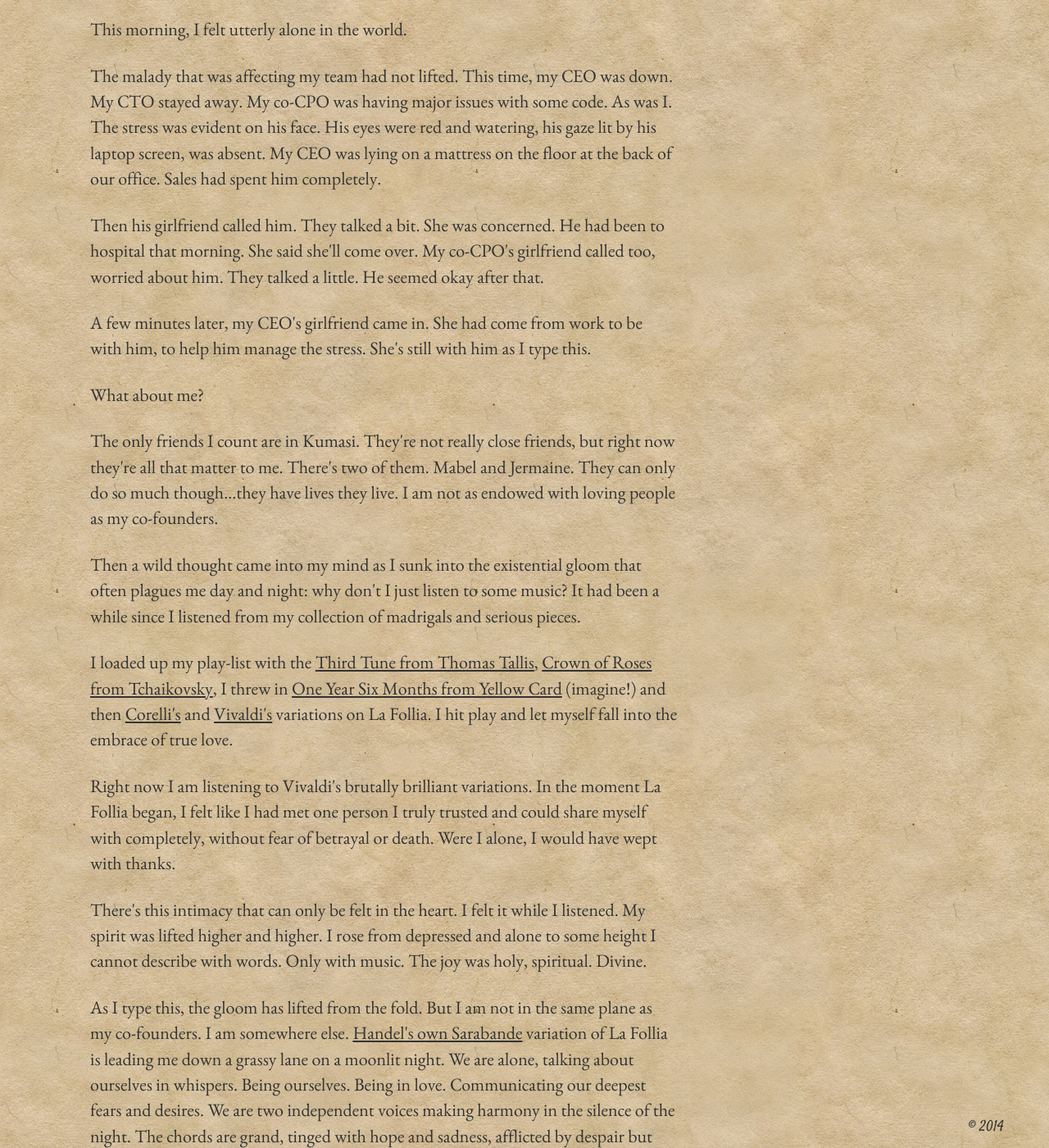
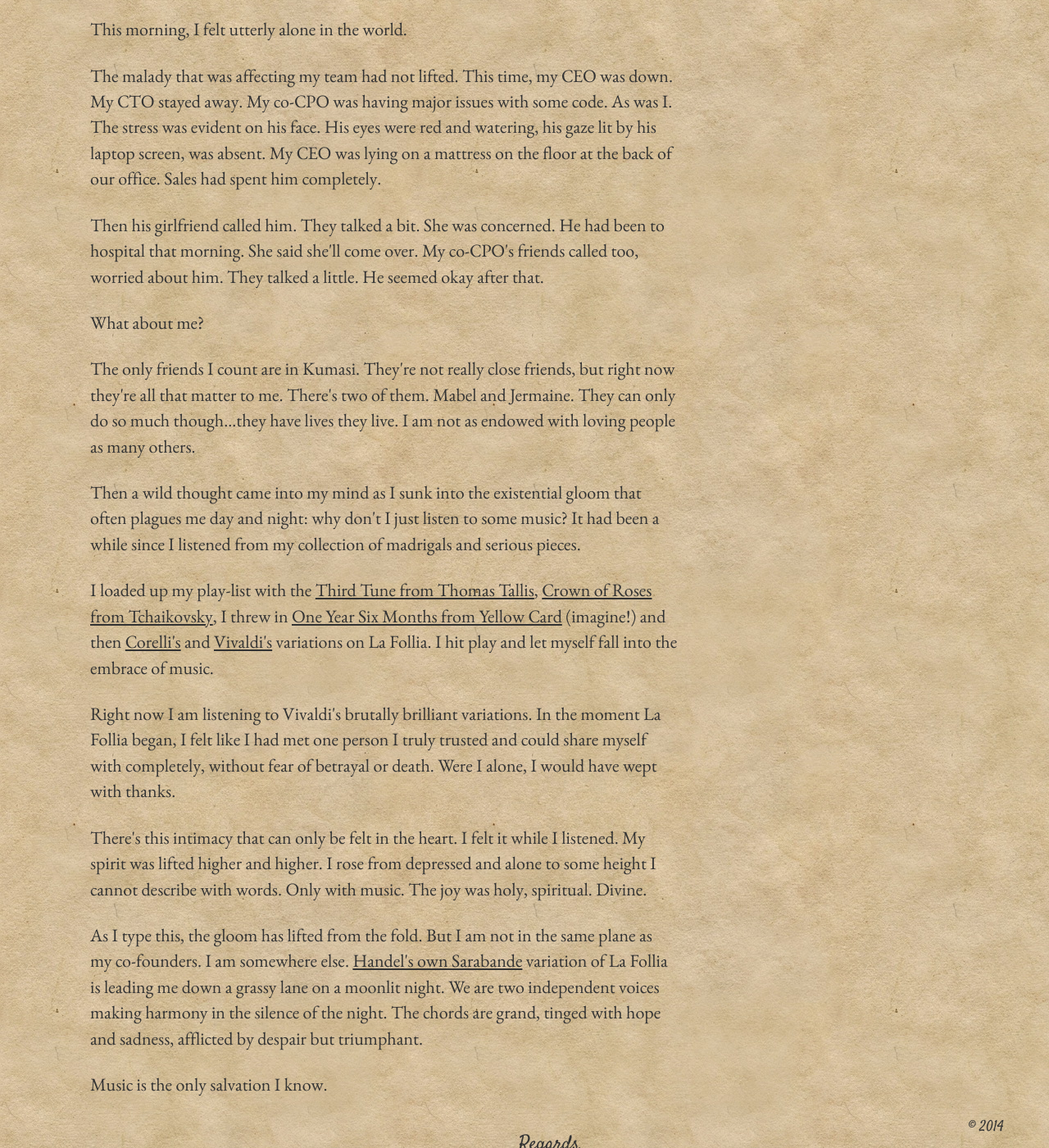
Before and after one commit to jessejohnson/wsgeorge, a Jekyll site: the page built from _posts/2015-01-23-odd-intimacy.html, in a window 1280 px wide and 1400 px high, scrolled down 1065 px. Shown: the whole window at 82% size. Built offline with Jekyll 4.4.1, drawn with Linux system fonts in a browser that asks for light colours; nearby versions of some CDN libraries; some of the changed text lies outside the part shown.

Commit message:
change compromising evidence

```diff
--- a/_posts/2015-01-23-odd-intimacy.html
+++ b/_posts/2015-01-23-odd-intimacy.html
@@ -36,11 +36,7 @@ tags: blog
 </p>
 
 <p class="content-text">
-	Then his girlfriend called him. They talked a bit. She was concerned. He had been to hospital that morning. She said she'll come over. My co-CPO's girlfriend called too, worried about him. They talked a little. He seemed okay after that.
-</p>
-
-<p class="content-text">
-	A few minutes later, my CEO's girlfriend came in. She had come from work to be with him, to help him manage the stress. She's still with him as I type this.
+	Then his girlfriend called him. They talked a bit. She was concerned. He had been to hospital that morning. She said she'll come over. My co-CPO's friends called too, worried about him. They talked a little. He seemed okay after that.
 </p>
 
 <p class="content-text">
@@ -48,7 +44,7 @@ tags: blog
 </p>
 
 <p class="content-text">
-	The only friends I count are in Kumasi. They're not really close friends, but right now they're all that matter to me. There's two of them. Mabel and Jermaine. They can only do so much though...they have lives they live. I am not as endowed with loving people as my co-founders.
+	The only friends I count are in Kumasi. They're not really close friends, but right now they're all that matter to me. There's two of them. Mabel and Jermaine. They can only do so much though...they have lives they live. I am not as endowed with loving people as many others.
 </p>
 
 <p class="content-text">
@@ -56,7 +52,7 @@ tags: blog
 </p>
 
 <p class="content-text">
-	I loaded up my play-list with the <a href="https://www.youtube.com/watch?v=lD5TG8z3-SM" target="_blank">Third Tune from Thomas Tallis</a>, <a href="https://www.youtube.com/watch?v=agNMQ3FtwBk" target="_blank">Crown of Roses from Tchaikovsky</a>, I threw in <a href="https://www.youtube.com/watch?v=DFsmjMA0rK4" target="_blank">One Year Six Months from Yellow Card</a> (imagine!) and then <a href="https://www.youtube.com/watch?v=BECZDIuqEvA" target="_blank">Corelli's</a> and <a href="https://www.youtube.com/watch?v=7v8zxoEoA_Q" target="_blank">Vivaldi's</a> variations on La Follia. I hit play and let myself fall into the embrace of true love.
+	I loaded up my play-list with the <a href="https://www.youtube.com/watch?v=lD5TG8z3-SM" target="_blank">Third Tune from Thomas Tallis</a>, <a href="https://www.youtube.com/watch?v=agNMQ3FtwBk" target="_blank">Crown of Roses from Tchaikovsky</a>, I threw in <a href="https://www.youtube.com/watch?v=DFsmjMA0rK4" target="_blank">One Year Six Months from Yellow Card</a> (imagine!) and then <a href="https://www.youtube.com/watch?v=BECZDIuqEvA" target="_blank">Corelli's</a> and <a href="https://www.youtube.com/watch?v=7v8zxoEoA_Q" target="_blank">Vivaldi's</a> variations on La Follia. I hit play and let myself fall into the embrace of music.
 </p>
 
 <p class="content-text">
@@ -68,7 +64,7 @@ tags: blog
 </p>
 
 <p class="content-text">
-	As I type this, the gloom has lifted from the fold. But I am not in the same plane as my co-founders. I am somewhere else. <a href="https://www.youtube.com/watch?v=klPZIGQcrHA" target="_blank">Handel's own Sarabande</a> variation of La Follia is leading me down a grassy lane on a moonlit night. We are alone, talking about ourselves in whispers. Being ourselves. Being in love. Communicating our deepest fears and desires. We are two independent voices making harmony in the silence of the night. The chords are grand, tinged with hope and sadness, afflicted by despair but triumphant.
+	As I type this, the gloom has lifted from the fold. But I am not in the same plane as my co-founders. I am somewhere else. <a href="https://www.youtube.com/watch?v=klPZIGQcrHA" target="_blank">Handel's own Sarabande</a> variation of La Follia is leading me down a grassy lane on a moonlit night. We are two independent voices making harmony in the silence of the night. The chords are grand, tinged with hope and sadness, afflicted by despair but triumphant.
 </p>
 
 <p class="content-text">
```
